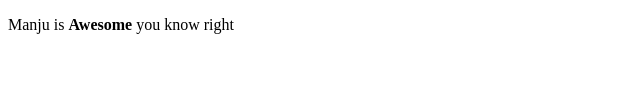
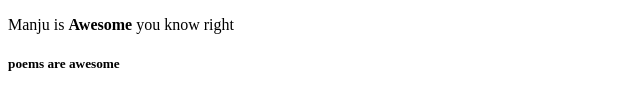
Before and after one commit to MANJUNATHA-M-J/Poems-in-git-hub-hosted, a plain HTML site: page index.html in a window 1280 px wide. Shown: the part 138-248 px from the top of the page, 0-640 px from the left. Drawn offline with Linux system fonts and the light colour scheme.

Commit message:
Update index.html

```diff
--- a/index.html
+++ b/index.html
@@ -5,6 +5,8 @@
   <h2> Hi bro</h2>
   <h3> all good </h3>
   <p> Manju is <strong> Awesome</strong> you know right </p>
+  <h5> poems are awesome</h5>
+
 
 </body>
 
```
